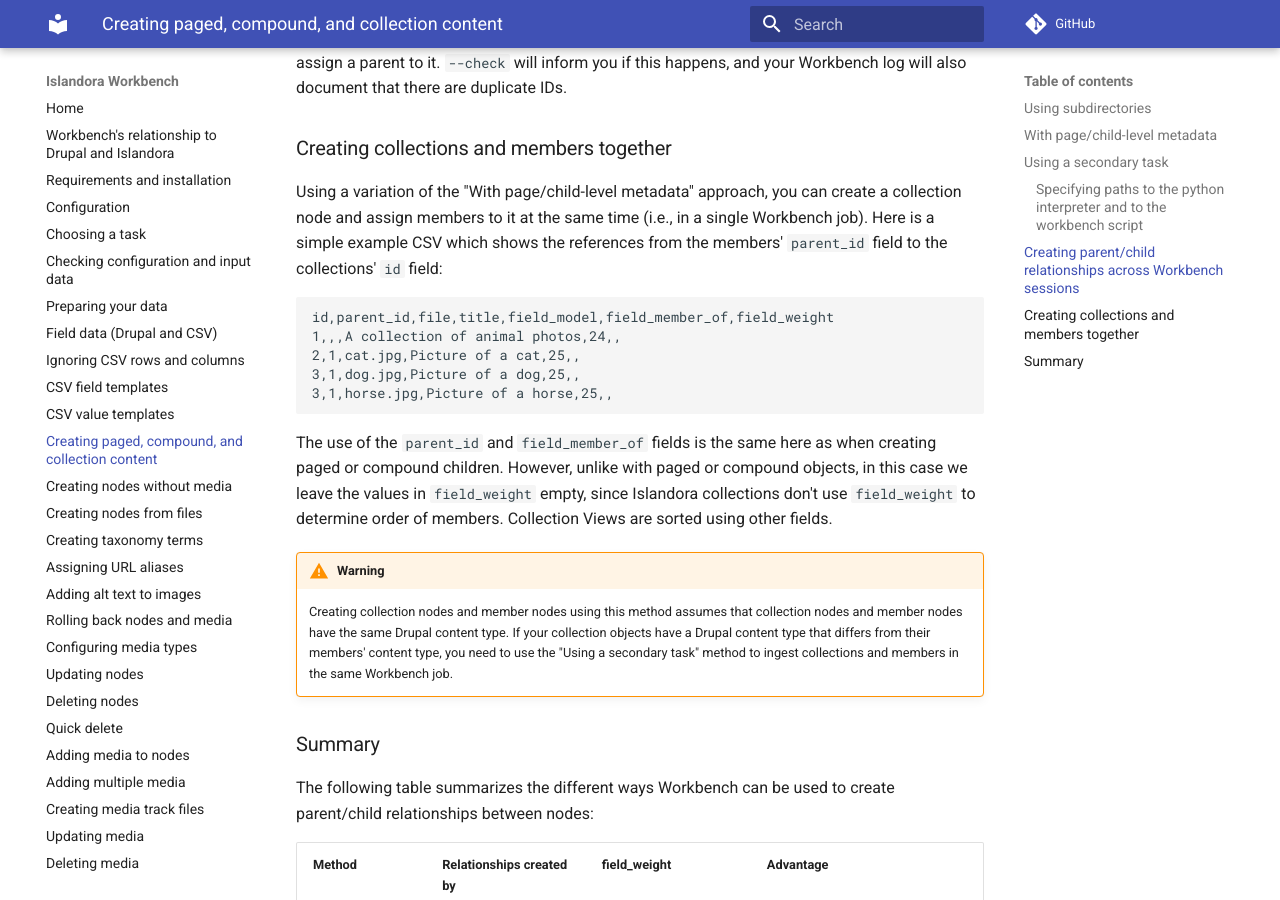
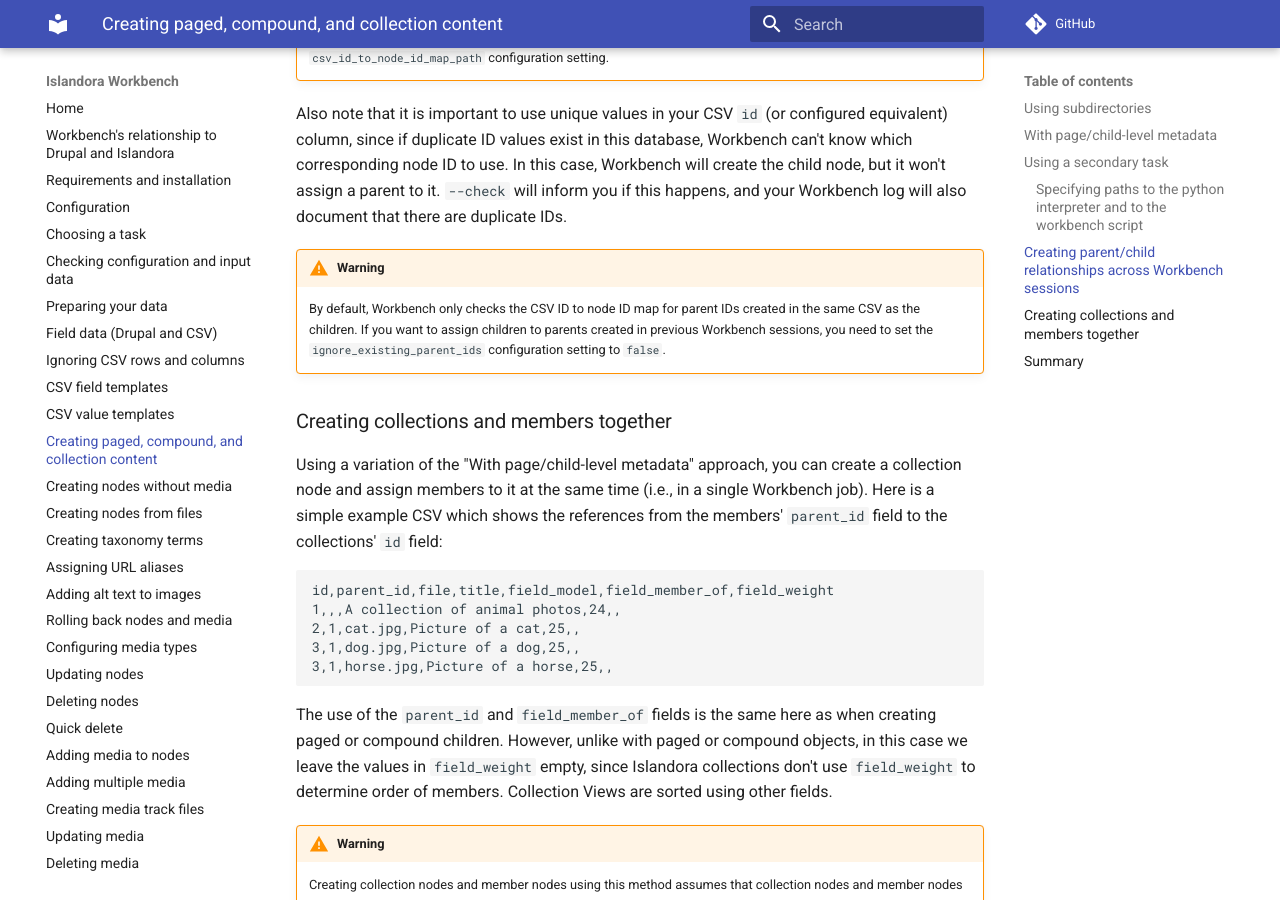
Before and after one commit to mjordan/islandora_workbench_docs, an MkDocs documentation site: the page built from docs/paged_and_compound.md, in a window 1280 px wide and 900 px high, scrolled down 8511 px. Built offline with MkDocs 1.6.1 and Material for MkDocs 9.7.7, drawn with Linux system fonts in a browser that asks for light colours; comment, search, counter and statistics services are not loaded; some of the changed text lies outside the part shown.

Commit message:
Updates to config and creating pages/compound pages.

```diff
--- a/docs/paged_and_compound.md
+++ b/docs/paged_and_compound.md
@@ -140,6 +140,9 @@
 * As already stated, each task has its own configuration file, which means that you can specify a `content_type` value in your secondary configuration file that differs from the `content_type` of the primary task.
 * You can include more than one secondary task in your configuration. For example, `secondary_tasks: ['first.yml', 'second.yml']` will execute the primary task, then the "first.yml" secondary task, then the "second.yml" secondary task in that order. You would use multiple secondary tasks if you wanted to add children of different content types to the parent nodes.
 
+!!! warning
+    The `ignore_existing_parent_ids` configuration setting must be set to `false` in all secondary tasks' configuration files.
+
 #### Specifying paths to the python interpreter and to the workbench script
 
 When using secondary tasks, there are a couple of situations where you may need to tell Workbench where the python interpreter is located, and where the "workbench" script is located.
@@ -176,6 +179,9 @@
 
 Also note that it is important to use unique values in your CSV `id` (or configured equivalent) column, since if duplicate ID values exist in this database, Workbench can't know which corresponding node ID to use. In this case, Workbench will create the child node, but it won't assign a parent to it. `--check` will inform you if this happens, and your Workbench log will also document that there are duplicate IDs.
 
+!!! warning
+    By default, Workbench only checks the CSV ID to node ID map for parent IDs created in the same CSV as the children. If you want to assign children to parents created in previous Workbench sessions, you need to set the `ignore_existing_parent_ids` configuration setting to `false`.
+
 
 ### Creating collections and members together
 
```
Also changed, not shown: docs/changelog.md (+2 -0 lines), docs/configuration.md (+1 -1 lines).
